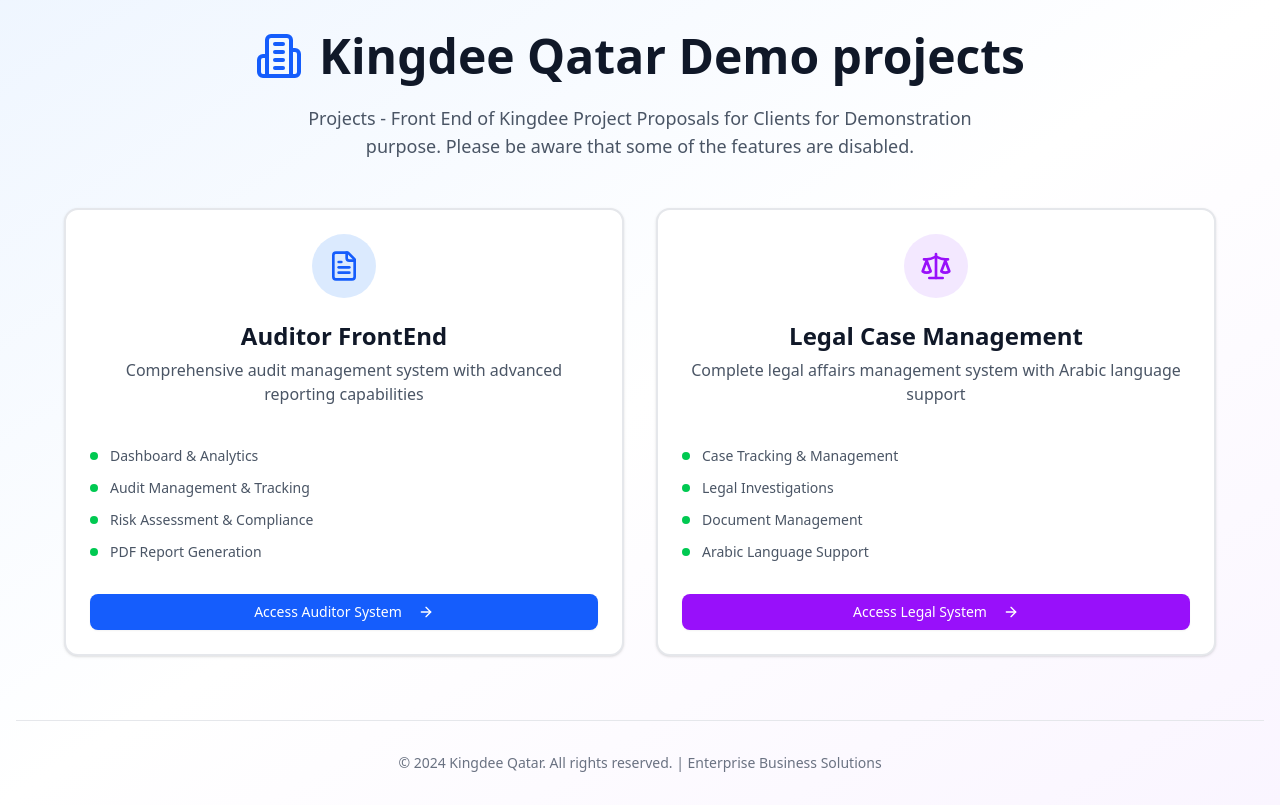
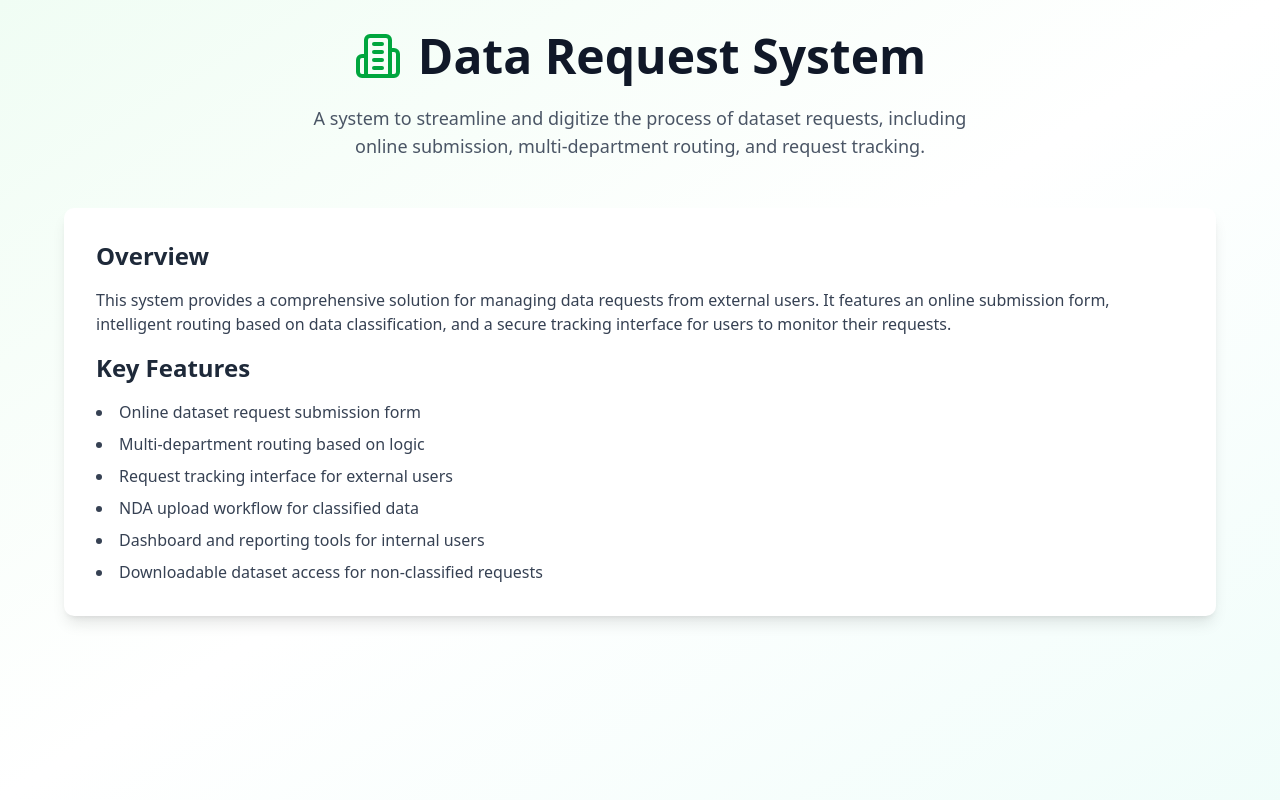
Before and after one commit to flyaminaaichour-web/kingdee, a React (Vite) app: page /data-request in a window 1280 px wide. Before the commit this address led to /. Built offline with nearby package versions, Linux system fonts and the light colour scheme.

Commit message:
Add Data Request System component and integrate into homepage and routing

```diff
--- a/src/App.jsx
+++ b/src/App.jsx
@@ -4,6 +4,7 @@
 import HomePage from './components/HomePage'
 import AuditorApp from './components/AuditorApp'
 import LegalApp from './components/LegalApp'
+import DataRequestSystem from './components/DataRequestSystem'
 import './App.css'
 
 function App() {
@@ -27,6 +28,9 @@
           </LegalLanguageProvider>
         } />
 
+        {/* Data Request System Route */}
+        <Route path="/data-request" element={<DataRequestSystem />} />
+
         {/* Redirect any unknown routes to home */}
         <Route path="*" element={<Navigate to="/" replace />} />
       </Routes>
--- /dev/null
+++ b/src/components/DataRequestSystem.jsx
@@ -0,0 +1,43 @@
+import React from 'react';
+import { Building2 } from 'lucide-react';
+
+function DataRequestSystem() {
+  return (
+    <div className="min-h-screen bg-gradient-to-br from-green-50 via-white to-teal-50">
+      <div className="container mx-auto px-4 py-8">
+        <div className="text-center mb-12">
+          <div className="flex items-center justify-center mb-6">
+            <Building2 className="h-12 w-12 text-green-600 mr-4" />
+            <h1 className="text-4xl md:text-5xl font-bold text-gray-900">
+              Data Request System
+            </h1>
+          </div>
+          <p className="text-lg text-gray-600 max-w-2xl mx-auto">
+            A system to streamline and digitize the process of dataset requests,
+            including online submission, multi-department routing, and request tracking.
+          </p>
+        </div>
+
+        <div className="max-w-6xl mx-auto p-8 bg-white rounded-lg shadow-lg">
+          <h2 className="text-2xl font-bold text-gray-800 mb-4">Overview</h2>
+          <p className="text-gray-700 mb-4">
+            This system provides a comprehensive solution for managing data requests from external users.
+            It features an online submission form, intelligent routing based on data classification,
+            and a secure tracking interface for users to monitor their requests.
+          </p>
+          <h2 className="text-2xl font-bold text-gray-800 mb-4">Key Features</h2>
+          <ul className="list-disc list-inside text-gray-700 space-y-2">
+            <li>Online dataset request submission form</li>
+            <li>Multi-department routing based on logic</li>
+            <li>Request tracking interface for external users</li>
+            <li>NDA upload workflow for classified data</li>
+            <li>Dashboard and reporting tools for internal users</li>
+            <li>Downloadable dataset access for non-classified requests</li>
+          </ul>
+        </div>
+      </div>
+    </div>
+  );
+}
+
+export default DataRequestSystem;
--- a/src/components/HomePage.jsx
+++ b/src/components/HomePage.jsx
@@ -11,11 +11,13 @@
   const handleAuditorFrontEnd = () => {
     navigate('/auditor')
   }
+  const handleLegalCaseManagement = () => {
+    navigate("/legal");
+  };
 
-  const handleLegalCaseManagement = () => {
-    navigate('/legal')
-  }
-
+  const handleDataRequestSystem = () => {
+    navigate("/data-request");
+  };
   return (
     <div className="min-h-screen bg-gradient-to-br from-blue-50 via-white to-purple-50">
       {/* Header */}
@@ -146,6 +148,62 @@
                 </div>
               </CardContent>
             </Card>
+
+            {/* Data Request System Card */}
+            <Card
+              className={`cursor-pointer transition-all duration-300 hover:shadow-xl border-2 ${
+                hoveredCard === 'data-request' ? 'border-green-500 shadow-lg scale-105' : 'border-gray-200'
+              }`}
+              onMouseEnter={() => setHoveredCard('data-request')}
+              onMouseLeave={() => setHoveredCard(null)}
+              onClick={handleDataRequestSystem}
+            >
+              <CardHeader className="text-center pb-4">
+                <div className="flex justify-center mb-4">
+                  <div className="w-16 h-16 bg-green-100 rounded-full flex items-center justify-center">
+                    <FileText className="h-8 w-8 text-green-600" />
+                  </div>
+                </div>
+                <CardTitle className="text-2xl font-bold text-gray-900">
+                  Data Request System
+                </CardTitle>
+                <CardDescription className="text-gray-600 text-base">
+                  Streamline and digitize the process of dataset requests
+                </CardDescription>
+              </CardHeader>
+              <CardContent className="space-y-4">
+                <div className="space-y-3">
+                  <div className="flex items-center text-sm text-gray-600">
+                    <div className="w-2 h-2 bg-green-500 rounded-full mr-3"></div>
+                    Online Submission Form
+                  </div>
+                  <div className="flex items-center text-sm text-gray-600">
+                    <div className="w-2 h-2 bg-green-500 rounded-full mr-3"></div>
+                    Multi-department Routing
+                  </div>
+                  <div className="flex items-center text-sm text-gray-600">
+                    <div className="w-2 h-2 bg-green-500 rounded-full mr-3"></div>
+                    Request Tracking Interface
+                  </div>
+                  <div className="flex items-center text-sm text-gray-600">
+                    <div className="w-2 h-2 bg-green-500 rounded-full mr-3"></div>
+                    NDA Upload Workflow
+                  </div>
+                </div>
+                <div className="pt-4">
+                  <Button
+                    className="w-full bg-green-600 hover:bg-green-700 text-white"
+                    onClick={(e) => {
+                      e.stopPropagation()
+                      handleDataRequestSystem()
+                    }}
+                  >
+                    Access Data Request System
+                    <ArrowRight className="ml-2 h-4 w-4" />
+                  </Button>
+                </div>
+              </CardContent>
+            </Card>
           </div>
         </div>
 
```
